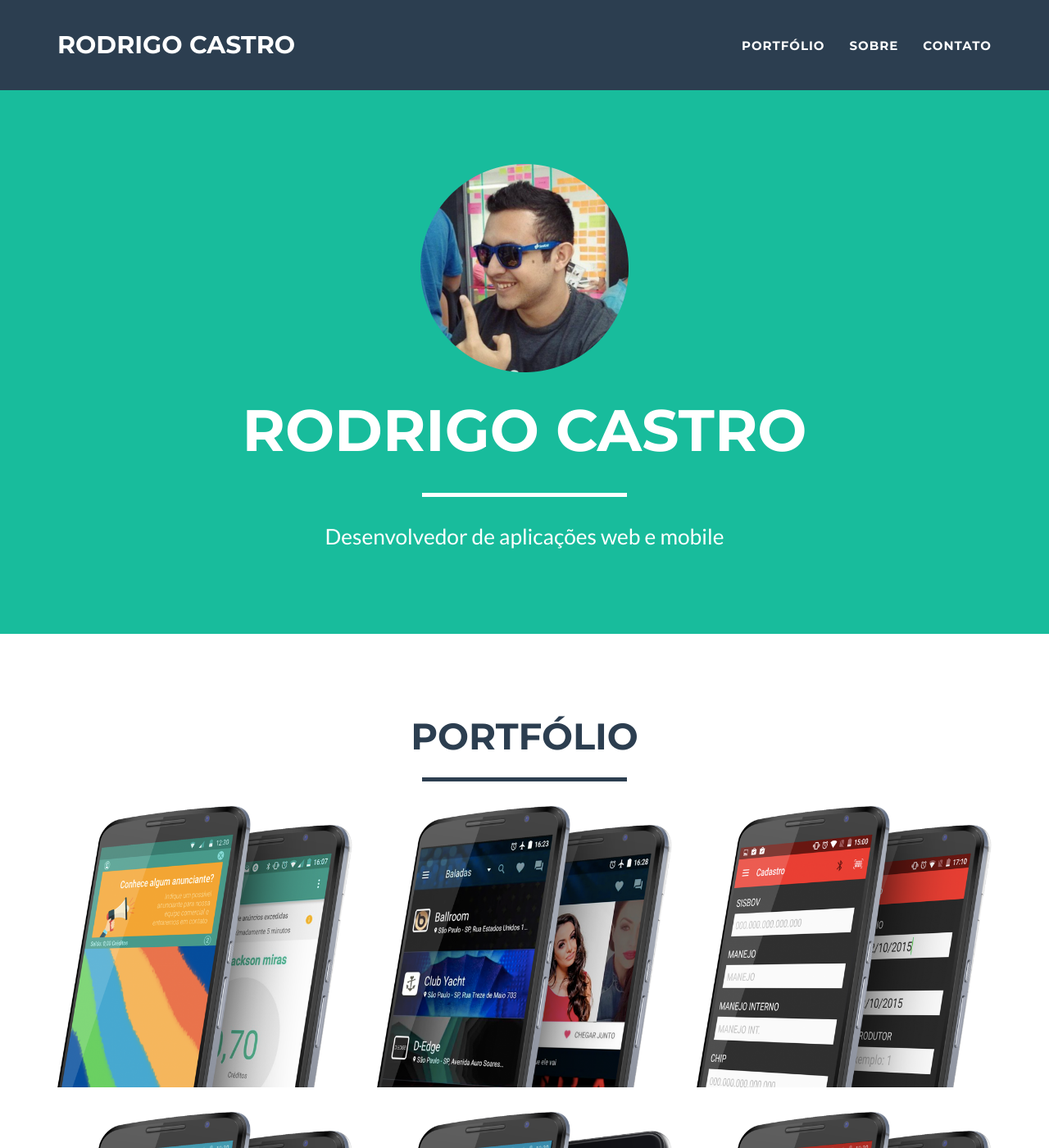
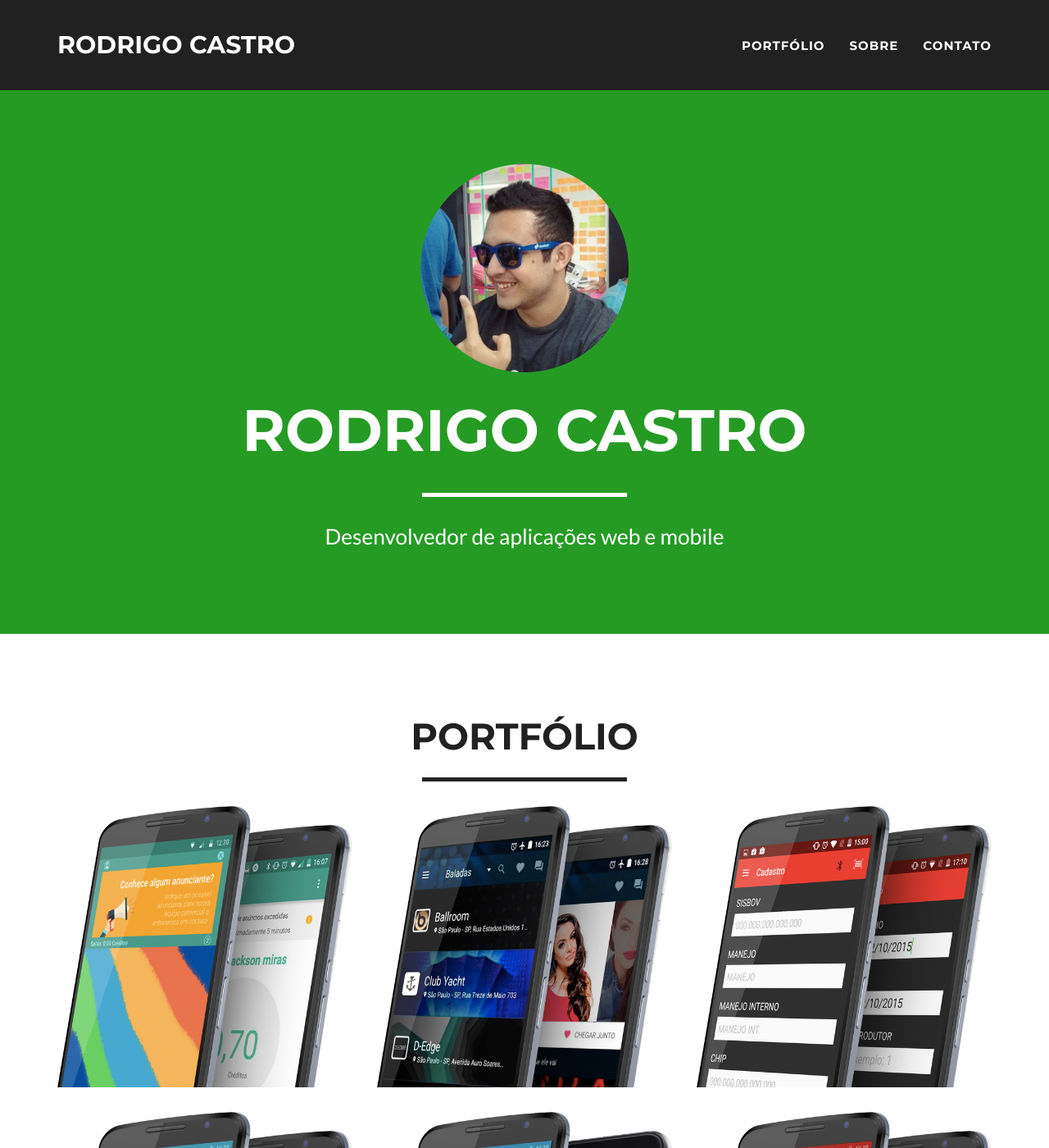
Before and after one commit to castrors/blog_old, a Jekyll site: the page built from index.html, in a window 1280 px wide and 1400 px high. Shown: the whole window at 82% size. Built offline with Jekyll 4.4.1, drawn with Linux system fonts in a browser that asks for light colours.

Commit message:
alteração das cores

```diff
--- a/_config.yml
+++ b/_config.yml
@@ -2,7 +2,7 @@
 title: Rodrigo Castro
 email: rodrigodesouzacastro@gmail.com
 url: https://castrors.github.io
-description: "Write an awesome description for your new site here. You can edit this line in _config.yml. It will appear in your document head meta (for Google search results) and in your feed.xml site description."
+description: "Androider and Mobile Tech Lover."
 skills: "Desenvolvedor de aplicações web e mobile"
 meta_author: Castro Rodrigo
 
@@ -24,10 +24,10 @@ disqus_shortname: myshortname
 
 # Color settings (hex-codes without the leading hash-tag)
 color:
-  primary: 18bc9c #80B3FF
-  primary-rgb: "24,288,156" #"128,179,255"
-  secondary: 2c3e50 #FD6E8A
-  secondary-dark: 233140 #A2122F
+  primary: 259b24 #80B3FF
+  primary-rgb: "37,155,36" #"128,179,255"
+  secondary: 212121 #FD6E8A
+  secondary-dark: 111111 #A2122F
 
 # Footer settings
 footer:
```
